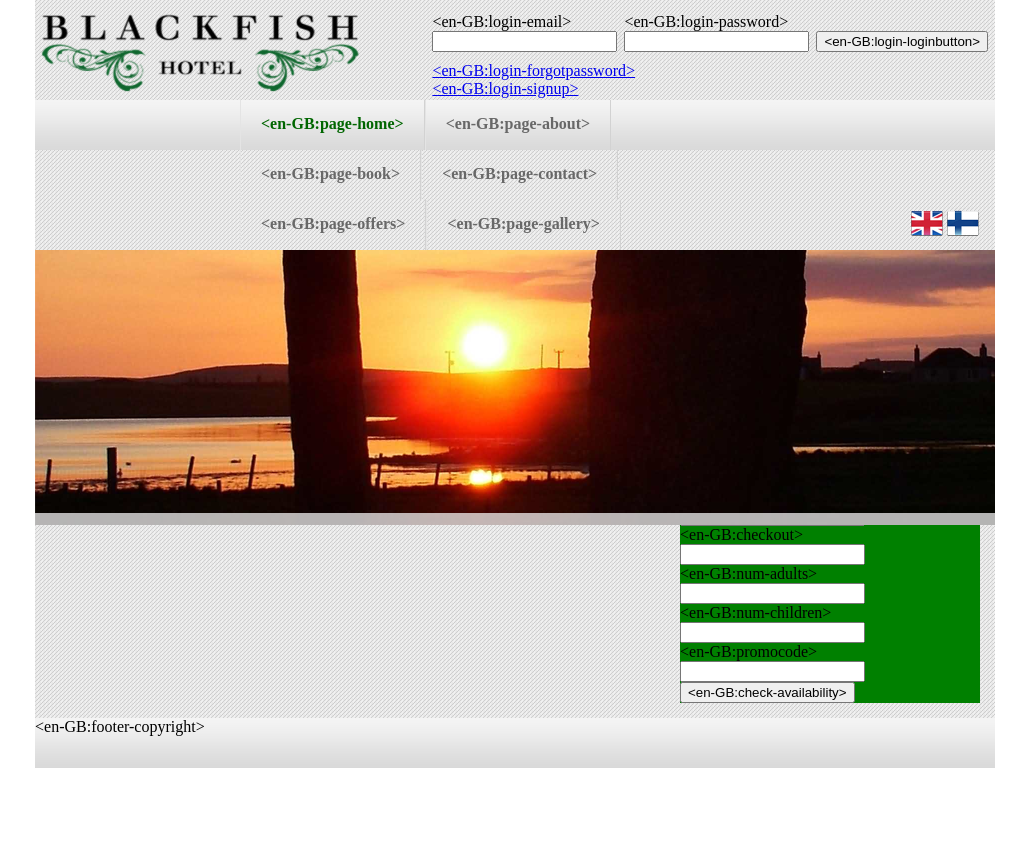
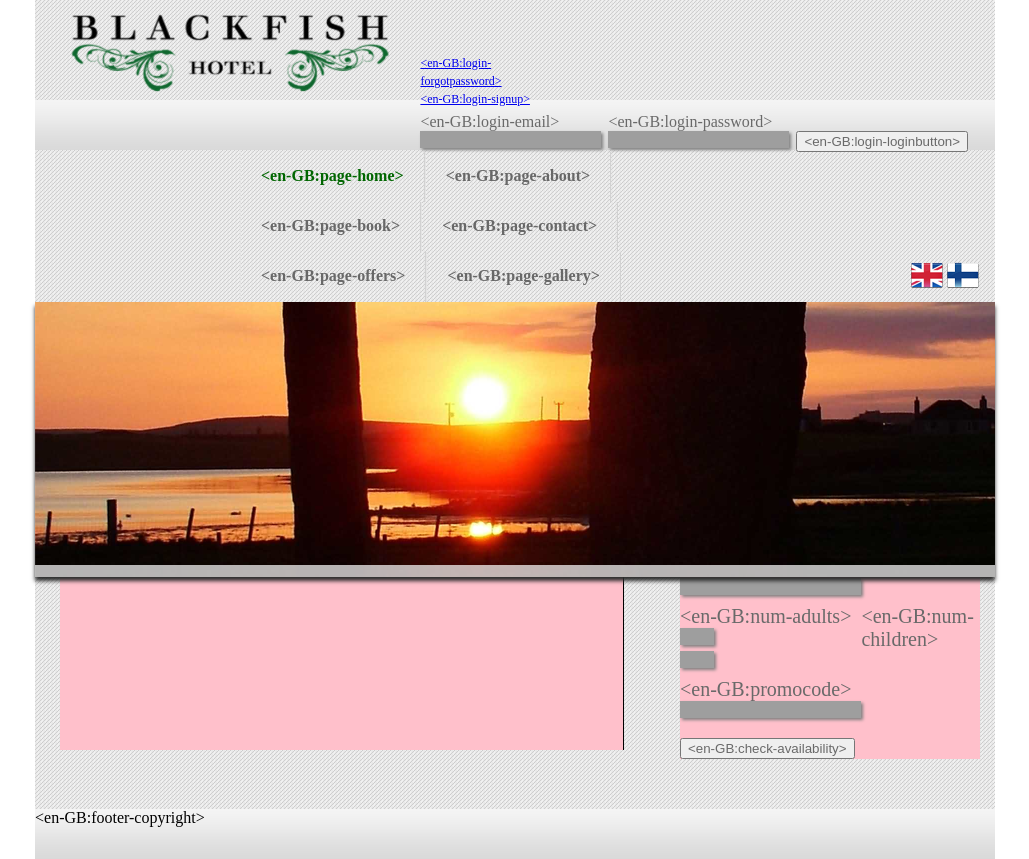
Before and after one commit to dvs-inc/hotel-system, a PHP site: page /index.php in a window 1280 px wide. Shown: the whole page, without its empty margins (125-1154 px from the left). Before the commit the page ends 768 px from the top, so only its background shows below. Run offline with PHP 8.4, Linux system fonts and the light colour scheme; data that the repository does not hold is empty; some libraries are stand-ins or nearby versions; grey boxes are pictures that could not be loaded.

Commit message:
CSS - updated Homepage

```diff
--- a/style/mainstyle.css
+++ b/style/mainstyle.css
@@ -19,23 +19,30 @@ body{
 	width:370px;
 	height:100px;
 	float:left;
+	margin-left:30px;
 }
 #logo img{
 	height:100px;
 }
 #login{
 	float:right;
+	margin-right:20px;
 }
 #loginparts label{
 	display:block;
 	float:left;
 	margin-top:13px;
 	margin-right:7px;
+	color:DimGray;
+}
+#submitbutton {
+	color:DimGray;
 }
 #loginlinks{
+	width:150px;
 	display:block;
-	margin-top:2px;
-	top:60px;
+	margin-top:1px;
+	top:52px;
 	position:absolute;
 }
 #loginlinks ul{
@@ -45,7 +52,7 @@ body{
 	margin-bottom:0px;
 }
 #loginlinks ul li a{
-
+	font-size:12px;
 }
 
 #nav{
@@ -131,25 +138,48 @@ h2{
 
 .twocolumn{
 	background:#ff8888;
+	margin-top:10px;
 }
+
 .twocolumn .columnone, .twocolumn  .columntwo{
-	width:460px;
-	background:green;
+	width:455px;
 	display:inline;
-	margin-bottom:15px;
+	margin-bottom:50px;
+	background-color:pink;
 }
+
 .twocolumn .columnone{
+	float:left;
+	margin-left:10px;
 	float:left;
 }
 .twocolumn  .columntwo{
 	float:right;
 }
 
+.twocolumn h2{
+	padding-bottom:6px;
+	border-bottom:2px solid green;
+}
 .tcuneven .columnone{
-	width:620px;
+	width:500px;
+	padding-right:63px;
 }
 .tcuneven .columntwo{
 	width:300px;
+}
+
+.columnone{
+	height:300px;
+	border-right:1px solid black;
+}
+.columntwo label{
+	margin-top:10px;
+	color:DimGray;
+	font-size:20px;
+}
+.columntwo h2{
+	width:250px;
 }
 
 #footer{
@@ -165,3 +195,9 @@ label{
 label input{
 	display:block;
 }
+input.datainput{
+	background-image:url("../images/gg.jpg");
+	background-repeat:repeat-x;
+	box-shadow:2px 2px 3px Gray;
+	border-style:hidden;
+}
--- a/style/svwp_style.css
+++ b/style/svwp_style.css
@@ -17,6 +17,7 @@
 	margin: 0;
 	padding: 0;
 	background: #fff;
+	box-shadow: 0px 4px 4px #2E2E2E;
 }
 
 .slideViewer ul {  /*your list of images*/
--- a/templates/header.tpl
+++ b/templates/header.tpl
@@ -5,19 +5,19 @@
 			<div id="loginparts">
 				<label>
 					{message name="login-email"}
-					<input name="lgEmail" type="text" />
+					<input class="datainput" name="lgEmail" type="text" />
 				</label>
 				<label>
 					{message name="login-password"}
-					<input name="lgPasswd" type="password"/>
+					<input class="datainput" name="lgPasswd" type="password"/>
 				</label>
 				<label>
 					&nbsp;
-					<input type="submit" value="{message name="login-loginbutton"}"/>
+					<input id="submitbutton" type="submit" value="{message name="login-loginbutton"}"/>
 				</label>
 			</div>
 		</form>
-		<div id="loginlinks">
+		<div id="loginlinks" >
 			<ul>
 				<li><a href="{$cScriptPath}/ForgotPassword">{message name="login-forgotpassword"}</a></li>
 				<li><a href="{$cScriptPath}/Signup">{message name="login-signup"}</a></li>
--- a/templates/home.tpl
+++ b/templates/home.tpl
@@ -8,6 +8,6 @@
 	<h2>{message name="quick-book"}</h2>
 	<form method="post" action="{$cScriptPath}/Book">
 	{include file="quickbook.tpl"}
-	<input type="submit" value="{message name="check-availability"}"/>
+	<input id="submitbutton" type="submit" style="margin-top:20px" value="{message name="check-availability"}"/>
 	</form>
 {/block}
--- a/templates/quickbook.tpl
+++ b/templates/quickbook.tpl
@@ -1,5 +1,5 @@
-<label>{message name="checkin"}<input name="qbCheckin" value="{$valQbCheckin}" /></label>
-<label>{message name="checkout"}<input name="qbCheckout" value="{$valQbCheckout}" /></label>
-<label>{message name="num-adults"}<input name="qbAdults" value="{$valQbAdults}" /></label>
-<label>{message name="num-children"}<input name="qbChildren" value="{$valQbChildren}" /></label>
-<label>{message name="promocode"}<input name="qbPromoCode" value="{$valQbPromoCode}" /></label>
+<label>{message name="checkin"}<input name="qbCheckin" class="datainput" value="{$valQbCheckin}" /></label>
+<label>{message name="checkout"}<input name="qbCheckout" class="datainput" value="{$valQbCheckout}" /></label>
+<label style="float:left;margin-right:10px">{message name="num-adults"}<input name="qbAdults" class="datainput" style="width:30px" value="{$valQbAdults}" /></label>
+<label>{message name="num-children"}<input name="qbChildren" class="datainput" style="width:30px;margin-left:20" value="{$valQbChildren}" /></label>
+<label>{message name="promocode"}<input name="qbPromoCode" class="datainput" value="{$valQbPromoCode}" /></label>
```
Also changed, not shown: templates/book.tpl (+8 -8 lines).
